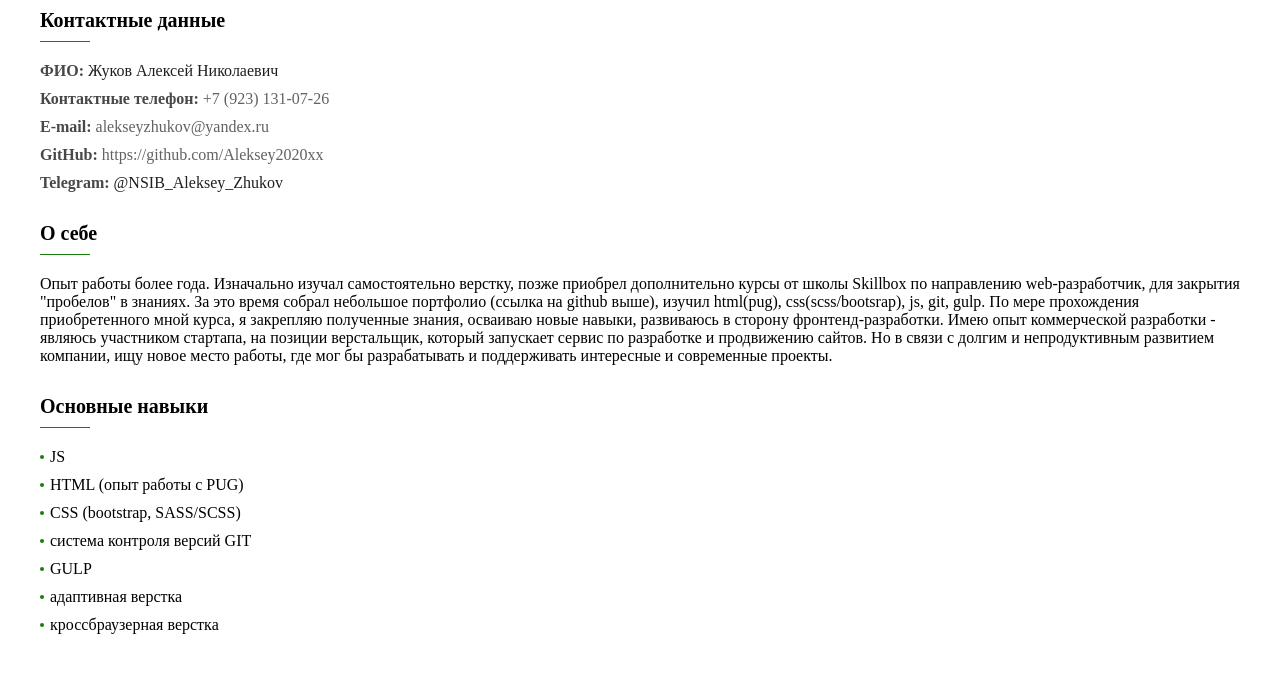
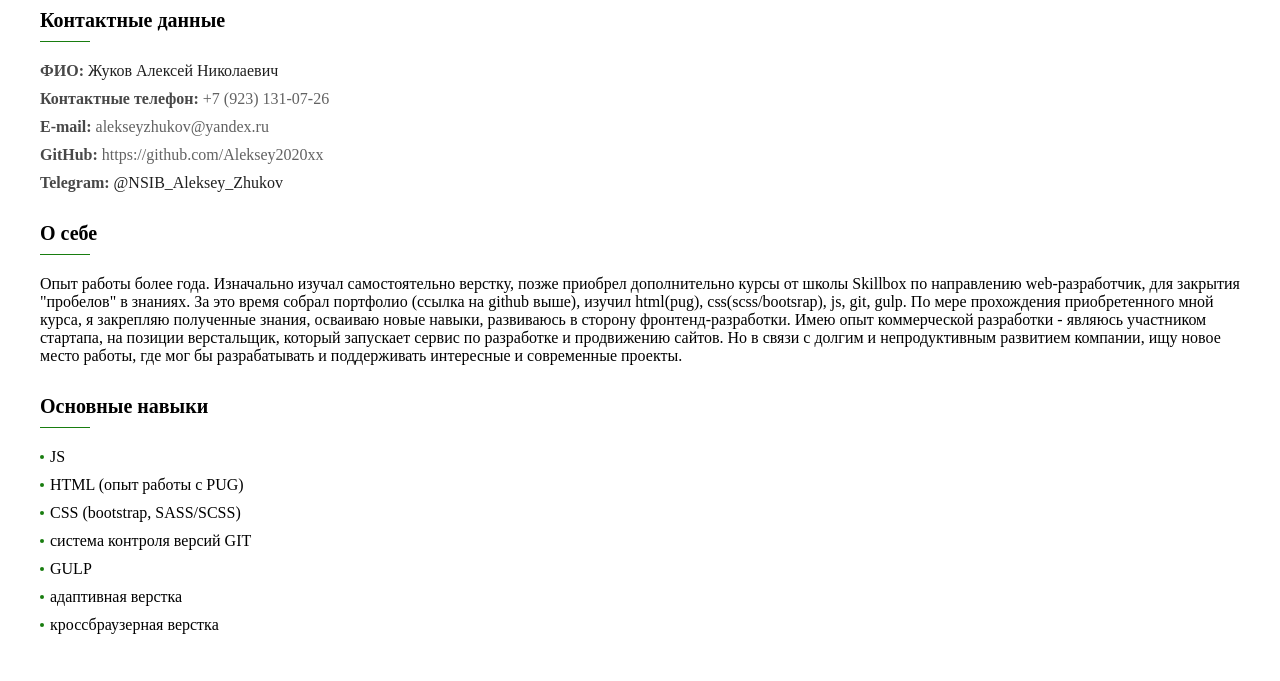
Before and after one commit to Aleksey2020xx/Aleksey2020xx1.github.io, a plain HTML site: page index.html in a window 1280 px wide. Shown: the part 113-794 px from the top of the page. Drawn offline with Linux system fonts and the light colour scheme.

Commit message:
add landing

```diff
--- a/index.html
+++ b/index.html
@@ -69,7 +69,7 @@
           О себе
         </h2>
         <p class="hero__paragph">
-          Опыт работы более года. Изначально изучал самостоятельно верстку, позже приобрел дополнительно курсы от школы Skillbox по направлению web-разработчик, для закрытия "пробелов" в знаниях. За это время собрал небольшое портфолио (ссылка на github выше), изучил html(pug), css(scss/bootsrap), js, git, gulp. По мере прохождения приобретенного мной курса, я закрепляю полученные знания, осваиваю новые навыки, развиваюсь в сторону фронтенд-разработки. Имею опыт коммерческой разработки - являюсь участником стартапа, на позиции верстальщик, который запускает сервис по разработке и продвижению сайтов. Но в связи с долгим и непродуктивным развитием компании, ищу новое место работы, где мог бы разрабатывать и поддерживать интересные и современные проекты.
+          Опыт работы более года. Изначально изучал самостоятельно верстку, позже приобрел дополнительно курсы от школы Skillbox по направлению web-разработчик, для закрытия "пробелов" в знаниях. За это время собрал портфолио (ссылка на github выше), изучил html(pug), css(scss/bootsrap), js, git, gulp. По мере прохождения приобретенного мной курса, я закрепляю полученные знания, осваиваю новые навыки, развиваюсь в сторону фронтенд-разработки. Имею опыт коммерческой разработки - являюсь участником стартапа, на позиции верстальщик, который запускает сервис по разработке и продвижению сайтов. Но в связи с долгим и непродуктивным развитием компании, ищу новое место работы, где мог бы разрабатывать и поддерживать интересные и современные проекты.
         </p>
         <h2 class="hero__subtitle">
           Основные навыки
```
